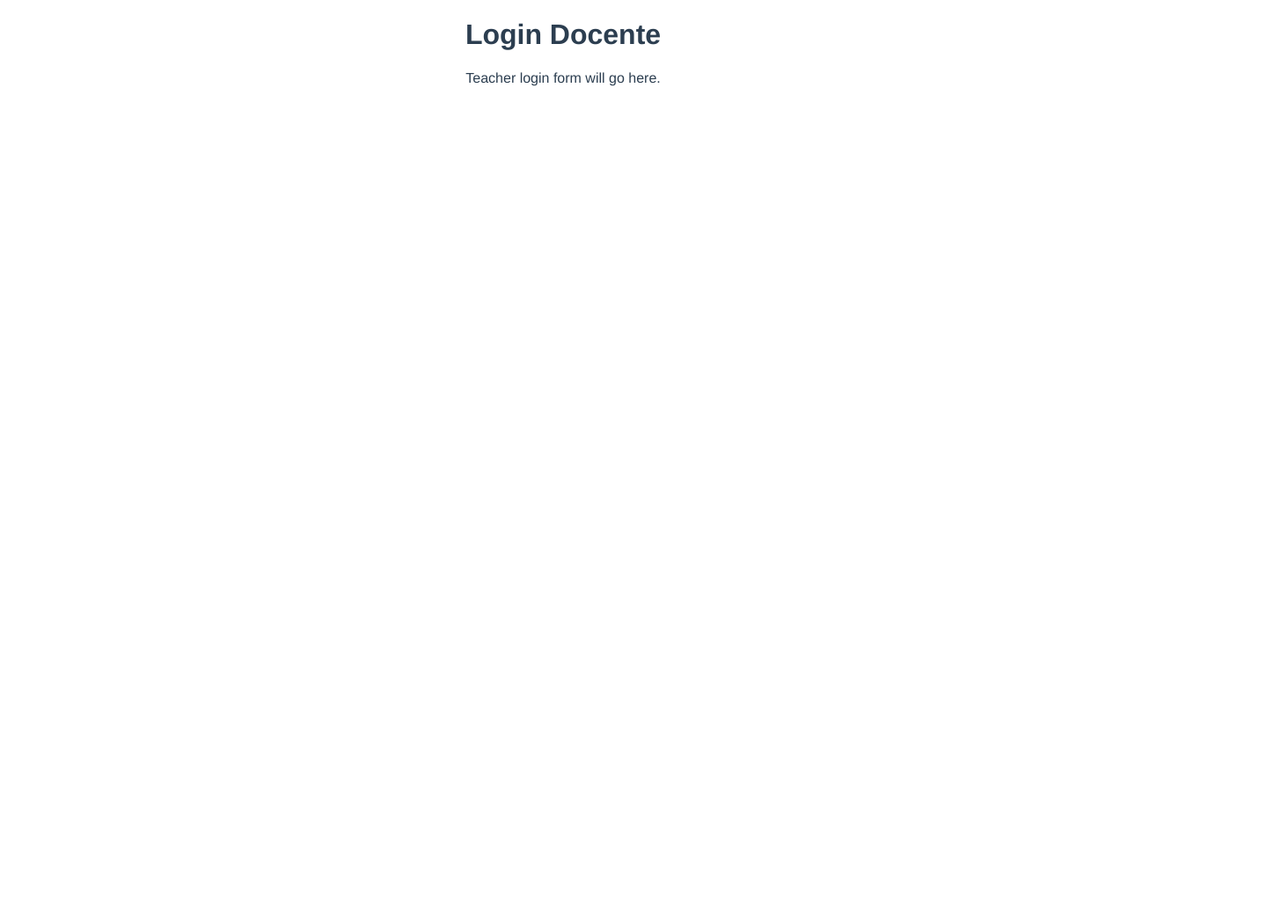
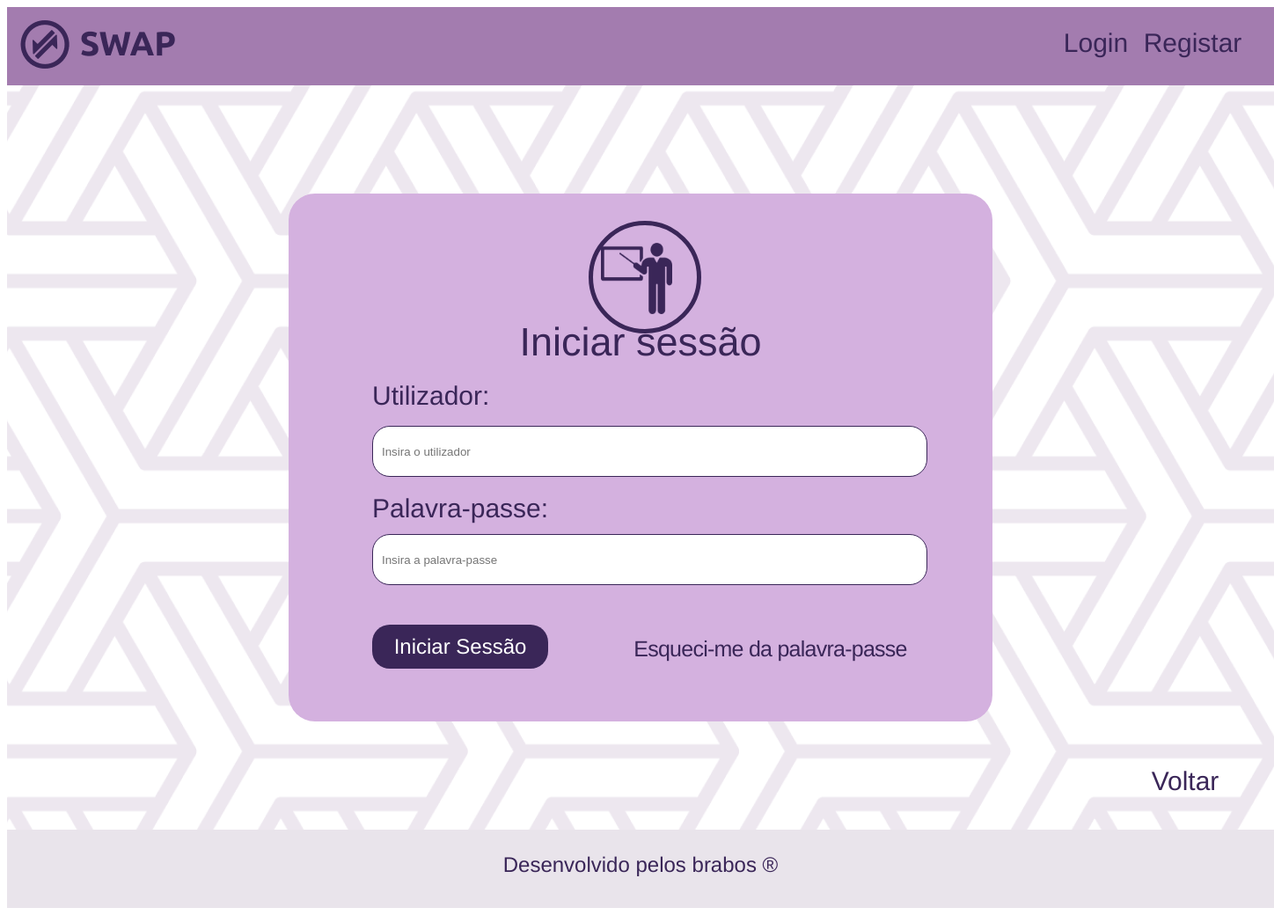
Before and after one commit to joaofferreira103/Projeto_IPM, a Vue app in the folder es-interface/: page /teacher-login in a window 1280 px wide. Shown: the whole page at 88% size, 1448 px wide, since content can reach past the window. Before the commit the page ends 800 px from the top, so only its background shows below. Built offline with nearby package versions, Linux system fonts and the light colour scheme.

Commit message:
Docente login 1

```diff
--- /dev/null
+++ b/es-interface/src/components/TeacherLogin.vue
@@ -0,0 +1,295 @@
+<template>
+    <div class="dc-pagina-inicial">
+      <div class="overlap-wrapper">
+        <div class="overlap-2">
+          <img class="background" alt="Background" :src="backgroundImg" />
+          <div class="text-wrapper-3">Voltar</div>
+          <div class="rectangle-2" />
+          <img class="icon_swap" alt="Logo" :src="logoImg" />
+          <div class="rectangle-3" />
+          <img class="icon_teacher" alt="Profile icon" :src="profileIcon" />
+          <div class="text-wrapper-4">Palavra-passe:</div>
+          <input class="retangulo-pass" type="password" v-model="password" placeholder="Insira a palavra-passe" />
+          <div class="text-wrapper-5">Login</div>
+          <div class="text-wrapper-6">Registar</div>
+          <div class="text-wrapper-7">Utilizador:</div>
+          <input class="retangulo-user" type="text" v-model="username" placeholder="Insira o utilizador" />
+          <div class="text-wrapper-8">Iniciar sessão</div>
+          <div class="rectangle-4" />
+          <div class="text-wrapper-9">Esqueci-me da palavra-passe</div>
+          <div class="text-wrapper-10">Desenvolvido pelos brabos ®</div>
+          <button class="boto-login" @click="handleLogin">Iniciar Sessão</button>
+          <div class="rectangle-5" />
+        </div>
+      </div>
+    </div>
+  </template>
+
+  <script>
+  import backgroundImg from '@/assets/images/background.png';
+  import profileIcon from '@/assets/images/icon_teacher.png';
+  import logoImg from '@/assets/images/icon_swap.png';
+
+  export default {
+    name: 'TeacherLogin',
+    data() {
+      return {
+        backgroundImg,
+        profileIcon,
+        logoImg,
+        username: '',
+        password: ''
+      };
+    },
+    methods: {
+      handleLogin() {
+        // Add login logic here (e.g., API call)
+        console.log('Login attempted with:', this.username, this.password);
+      }
+    }
+  };
+  </script>
+
+  <style scoped>
+  .dc-pagina-inicial {
+    background-color: #ffffff;
+    display: flex;
+    flex-direction: row;
+    justify-content: center;
+    width: 100%;
+  }
+
+  .dc-pagina-inicial .overlap-wrapper {
+    background-color: #ffffff;
+    height: 1024px;
+    width: 1440px;
+  }
+
+  .dc-pagina-inicial .overlap-2 {
+    height: 1024px;
+    position: relative;
+  }
+
+  .dc-pagina-inicial .background {
+    height: 949px;
+    left: 0;
+    object-fit: cover;
+    position: absolute;
+    top: 75px;
+    width: 1440px;
+  }
+
+  .dc-pagina-inicial .text-wrapper-3 {
+    color: #3a2658;
+    font-family: "Istok Web-Regular", Helvetica;
+    font-size: 30px;
+    font-weight: 400;
+    left: 1282px;
+    letter-spacing: 0;
+    line-height: normal;
+    position: absolute;
+    top: 863px;
+    width: 114px;
+  }
+
+  .dc-pagina-inicial .rectangle-2 {
+    background-color: #a37caf;
+    height: 89px;
+    left: 0;
+    position: absolute;
+    top: 0;
+    width: 1440px;
+  }
+
+  .dc-pagina-inicial .icon_swap {
+    height: 65px;
+    left: 0;
+    object-fit: cover;
+    position: absolute;
+    top: 10px;
+    width: 209px;
+  }
+
+  .dc-pagina-inicial .rectangle-3 {
+    background-color: #d4b1df;
+    border-radius: 30px;
+    height: 600px;
+    left: 320px;
+    position: absolute;
+    top: 212px;
+    width: 800px;
+  }
+
+  .dc-pagina-inicial .icon_teacher {
+    height: 81px;
+    left: 675px;
+    object-fit: cover;
+    position: absolute;
+    top: 268px;
+    width: 81px;
+  }
+
+  .dc-pagina-inicial .text-wrapper-4 {
+    color: #3a2658;
+    font-family: "Istok Web-Regular", Helvetica;
+    font-size: 30px;
+    font-weight: 400;
+    left: 415px;
+    letter-spacing: 0;
+    line-height: normal;
+    position: absolute;
+    top: 553px;
+    width: 500px;
+    text-align: left;
+  }
+
+  .dc-pagina-inicial .retangulo-pass {
+    background-color: #ffffff;
+    border-radius: 20px;
+    height: 56px;
+    left: 415px;
+    position: absolute;
+    top: 599px;
+    width: 609px;
+    padding: 0 10px;
+    border: 1px solid #3a2658;
+  }
+
+  .dc-pagina-inicial .text-wrapper-5 {
+    color: #3a2658;
+    font-family: "Istok Web-Regular", Helvetica;
+    font-size: 30px;
+    font-weight: 400;
+    left: 1188px;
+    letter-spacing: 0;
+    line-height: normal;
+    position: absolute;
+    top: 24px;
+    width: 99px;
+  }
+
+  .dc-pagina-inicial .text-wrapper-6 {
+    color: #3a2658;
+    font-family: "Istok Web-Regular", Helvetica;
+    font-size: 30px;
+    font-weight: 400;
+    left: 1284px;
+    letter-spacing: 0;
+    line-height: normal;
+    position: absolute;
+    top: 24px;
+    width: 127px;
+  }
+
+  .dc-pagina-inicial .text-wrapper-7 {
+    color: #3a2658;
+    font-family: "Istok Web-Regular", Helvetica;
+    font-size: 30px;
+    font-weight: 400;
+    left: 415px;
+    letter-spacing: 0;
+    line-height: normal;
+    position: absolute;
+    top: 425px;
+    width: 200px;
+    text-align: left;
+  }
+
+  .dc-pagina-inicial .retangulo-user {
+    background-color: #ffffff;
+    border-radius: 20px;
+    height: 56px;
+    left: 415px;
+    position: absolute;
+    top: 476px;
+    width: 609px;
+    padding: 0 10px;
+    border: 1px solid #3a2658;
+  }
+
+  .dc-pagina-inicial .text-wrapper-8 {
+    color: #3a2658;
+    font-family: "Istok Web-Regular", Helvetica;
+    font-size: 45px;
+    font-weight: 400;
+    left: 290px;
+    letter-spacing: 0;
+    line-height: normal;
+    position: absolute;
+    text-align: center;
+    top: 355px;
+    width: 860px;
+  }
+
+  .dc-pagina-inicial .rectangle-4 {
+    background-color: #e9e4eb;
+    height: 89px;
+    left: 0;
+    position: absolute;
+    top: 935px;
+    width: 1440px;
+  }
+
+  .dc-pagina-inicial .text-wrapper-9 {
+    color: #3a2658;
+    font-family: "Istok Web-Regular", Helvetica;
+    font-size: 25px;
+    font-weight: 400;
+    height: 32px;
+    left: 684px;
+    letter-spacing: -0.75px;
+    line-height: normal;
+    position: absolute;
+    text-align: center;
+    top: 715px;
+    width: 367px;
+  }
+
+  .dc-pagina-inicial .text-wrapper-10 {
+    color: #3a2658;
+    font-family: "Inter-Regular", Helvetica;
+    font-size: 24px;
+    font-weight: 400;
+    height: 36px;
+    left: 482px;
+    letter-spacing: 0;
+    line-height: normal;
+    position: absolute;
+    text-align: center;
+    top: 961px;
+    width: 476px;
+  }
+
+  .dc-pagina-inicial .boto-login {
+    background-color: #3a2658;
+    color: #ffffff;
+    font-family: "Istok Web-Regular", Helvetica;
+    font-size: 24px;
+    font-weight: 400;
+    border-radius: 20px;
+    padding: 10px 20px;
+    border: none;
+    cursor: pointer;
+    width: 200px;
+    height: 50px;
+    text-align: center;
+    left: 415px;
+    position: absolute;
+    top: 702px;
+  }
+
+  .dc-pagina-inicial .boto-login:hover {
+    background-color: #a37caf;
+  }
+
+  .dc-pagina-inicial .rectangle-5 {
+    border: 5px solid;
+    border-color: #3a2658;
+    border-radius: 100px;
+    height: 118px;
+    left: 661px;
+    position: absolute;
+    top: 243px;
+    width: 118px;
+  }
+  </style>
--- a/es-interface/src/router/index.js
+++ b/es-interface/src/router/index.js
@@ -2,9 +2,10 @@ import { createRouter, createWebHistory } from "vue-router";
 import HomePage from "@/views/HomePage.vue";
 import AboutPage from "@/views/AboutPage.vue";
 import StudentLogin from "@/views/StudentLogin.vue";
-import TeacherLogin from "@/views/TeacherLogin.vue";
+import DocenteLogin from "@/views/DocenteLogin.vue";
 import LoginPage from "@/views/LoginPage.vue";
 import RegisterPage from "@/views/RegisterPage.vue";
+
 
 const routes = [
   {
@@ -24,8 +25,8 @@ const routes = [
   },
   {
     path: "/teacher-login",
-    name: "TeacherLogin",
-    component: TeacherLogin,
+    name: "DocenteLogin",
+    component: DocenteLogin,
   },
   {
     path: "/login",
--- /dev/null
+++ b/es-interface/src/views/DocenteLogin.vue
@@ -0,0 +1,19 @@
+<!-- src/views/DocenteLogin.vue -->
+<template>
+    <div>
+      <TeacherLogin />
+    </div>
+  </template>
+
+  <script>
+  import TeacherLogin from "@/components/TeacherLogin.vue";
+
+
+  export default {
+    name: "DocenteLogin",
+    components: {
+      TeacherLogin,
+
+    },
+  };
+  </script>
--- a/es-interface/src/views/TeacherLogin.vue
+++ /dev/null
@@ -1,13 +0,0 @@
-<!-- src/views/TeacherLogin.vue -->
-<template>
-    <div>
-      <h1>Login Docente</h1>
-      <p>Teacher login form will go here.</p>
-    </div>
-  </template>
-
-  <script>
-  export default {
-    name: "TeacherLogin",
-  };
-  </script>
```
